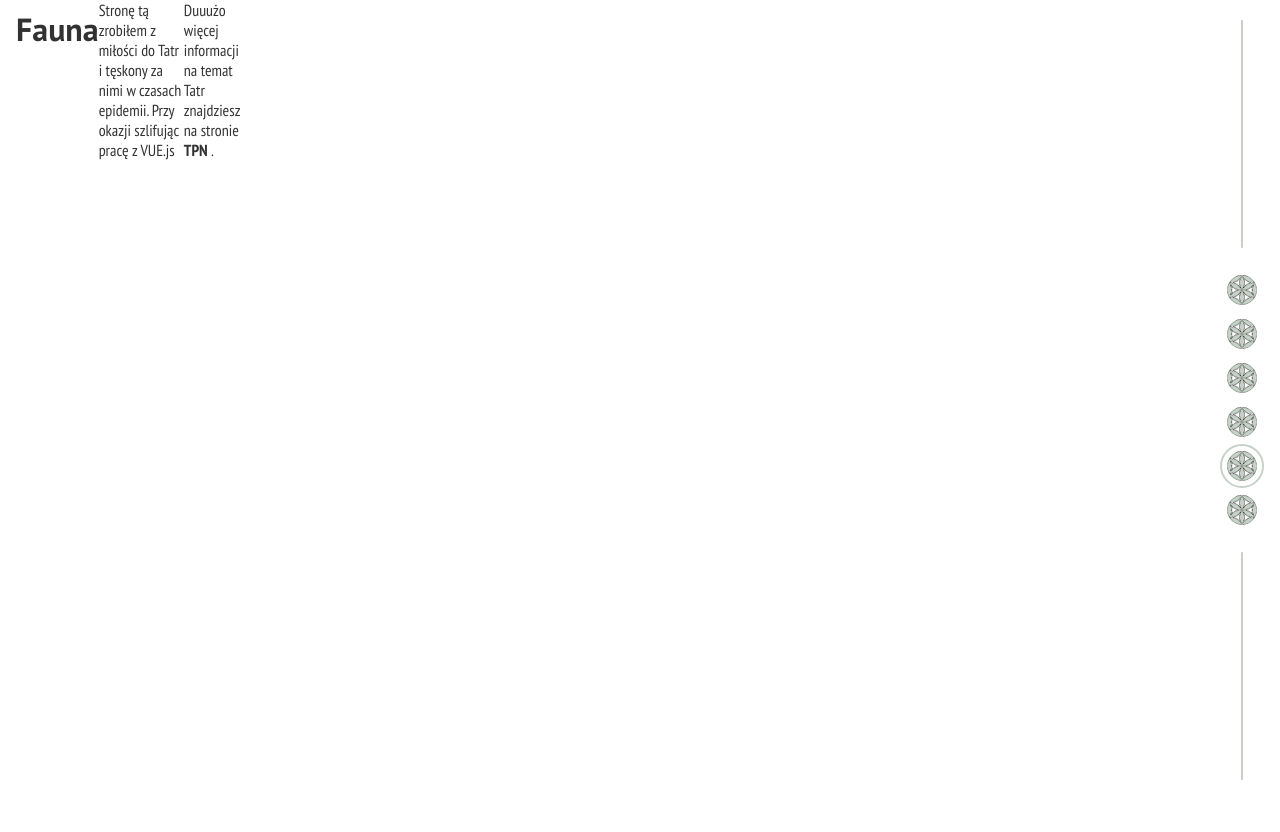
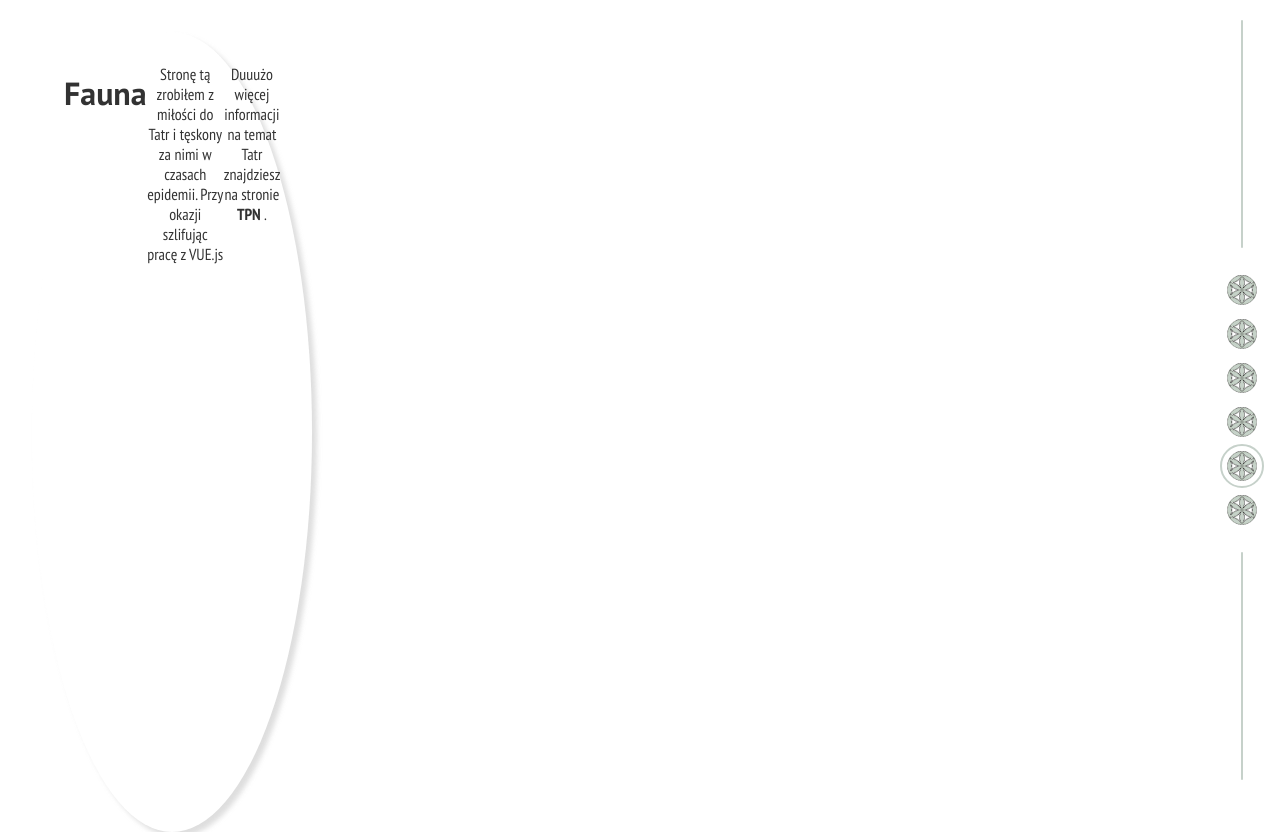
Before and after one commit to MaciekSznu/tatras, a Vue app: page /fauna in a window 1280 px wide. Before the commit the page ends 800 px from the top, so only its background shows below. Built offline with nearby package versions, Linux system fonts and the light colour scheme.

Commit message:
Change infobox & caption styles for large screens

```diff
--- a/src/components/ImagesBox.vue
+++ b/src/components/ImagesBox.vue
@@ -73,7 +73,12 @@ export default {
     align-items: center;
     width: 100%;
     height: auto;
-    background: linear-gradient(90deg, rgba(255,255,255,0.4) 0%, rgba(255,255,255,1) 50%, rgba(255,255,255,0.4) 100%);
+    background: linear-gradient(
+      90deg,
+      rgba(255, 255, 255, 0.4) 0%,
+      rgba(255, 255, 255, 1) 50%,
+      rgba(255, 255, 255, 0.4) 100%
+    );
     opacity: 0.7;
     // border-radius: 50%;
     text-align: center;
@@ -84,7 +89,11 @@ export default {
 
     @media (orientation: landscape) {
       opacity: 1;
-      background: linear-gradient(90deg, rgba(255,255,255,1) 0%, rgba(255,255,255,0) 100%);
+      background: linear-gradient(
+        90deg,
+        rgba(255, 255, 255, 1) 0%,
+        rgba(255, 255, 255, 0) 100%
+      );
       padding-right: 64px;
       padding-left: 16px;
     }
@@ -98,22 +107,37 @@ export default {
         top: 0;
         left: 30vw;
         width: 70vw;
-        background: linear-gradient(90deg, rgba(255,255,255,0.8) 0%, rgba(255,255,255,0) 100%);
+        background: linear-gradient(
+          90deg,
+          rgba(255, 255, 255, 0.8) 0%,
+          rgba(255, 255, 255, 0) 100%
+        );
       }
     }
 
     @media (min-width: 1024px) and (orientation: landscape) {
-      max-width: 30vw;
-      height: 50%;
-      left: 0;
-      top: 50%;
-      background: linear-gradient(180deg, rgba(255,255,255,0.8) 0%, rgba(255,255,255,0.4) 100%);
+      top: auto;
+      left: auto;
+      bottom: 0;
+      right: 0;
+      width: 30vh;
+      height: 30vh;
+      border-radius: 50%;
+      text-align: center;
+      padding: 16px;
+      margin-right: calc(32px + 44px + 2.5vh);
+      margin-bottom: 32px;
+      background-color: #ffffff;
+      opacity: 0.8;
+      box-shadow: 5px 5px 5px 0px rgba(204, 204, 204, 0.8);
     }
 
     @media (min-width: 1280px) and (orientation: landscape) {
-      max-width: 20vw;
-      padding-right: 16px;
-      padding-left: 16px;
+      //   max-width: 20vw;
+      //   height: 80vw;
+      //   top: 20vw;
+      //   padding-right: 16px;
+      //   padding-left: 16px;
     }
   }
 }
--- a/src/components/InfosBox.vue
+++ b/src/components/InfosBox.vue
@@ -76,18 +76,26 @@ export default {
       width: 30vw;
       height: 100%;
       max-width: 30vw;
-      // max-height: 300px;
     }
   }
 
   @media (min-width: 1024px) and (orientation: landscape) {
-    max-width: 30vw;
-    height: 50%;
+    top: 0;
+    left: 0;
+    width: 35vh;
+    height: 35vh;
+    max-width: 35vh;
+    border-radius: 50%;
+    text-align: center;
+    padding: 32px;
+    margin-top: 32px;
+    margin-left: 32px;
+    box-shadow: 5px 5px 5px 0px rgba(204, 204, 204, 0.8);
   }
 
   @media (min-width: 1280px) and (orientation: landscape) {
-    max-width: 20vw;
-    height: 50%;
+    // max-width: 20vw;
+    // height: 20vw;
   }
 }
 </style>
```
Also changed, not shown: src/views/Mountains.vue (+10 -5 lines).
